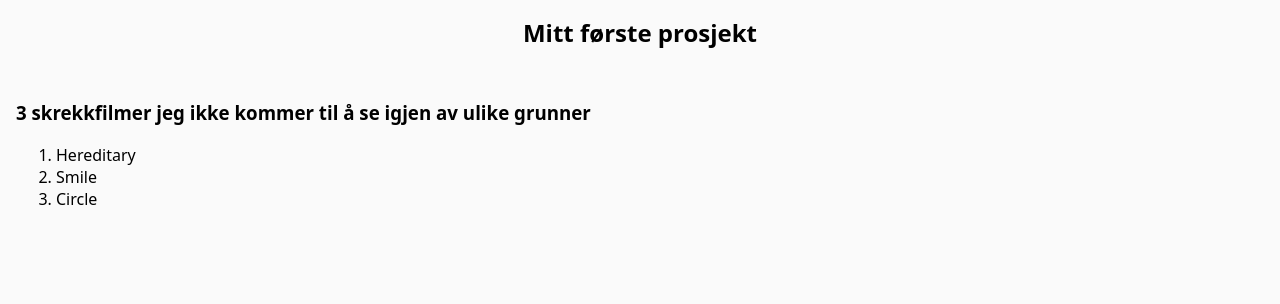
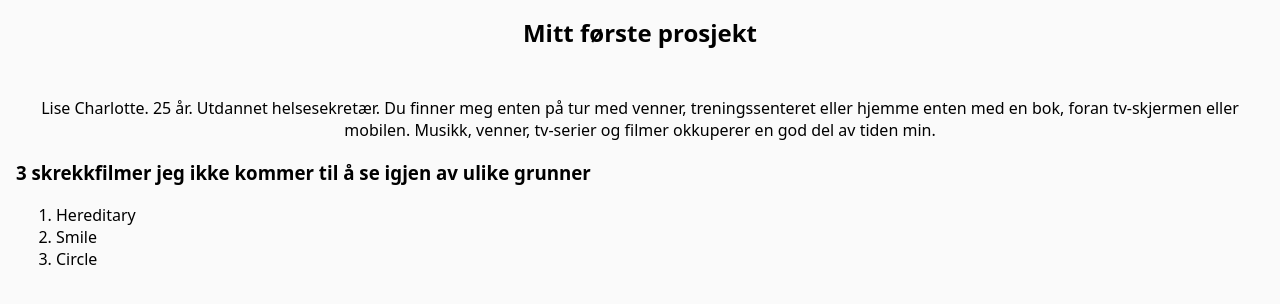
Before and after one commit to lise-charlotte/prosjekt-1, a website: page index.html in a window 1280 px wide. Drawn offline with Linux system fonts and the light colour scheme.

Commit message:
Added a paragraph below main, above list

```diff
--- a/index.html
+++ b/index.html
@@ -12,6 +12,7 @@
       <h1>Mitt første prosjekt</h1>
     </header>
     <main>
+      <p style="text-align: center;">Lise Charlotte. 25 år. Utdannet helsesekretær. Du finner meg enten på tur med venner, treningssenteret eller hjemme enten med en bok, foran tv-skjermen eller mobilen. Musikk, venner, tv-serier og filmer okkuperer en god del av tiden min.</p>
       <h3>3 skrekkfilmer jeg ikke kommer til å se igjen av ulike grunner</h3>
       <ol>
         <li>Hereditary</li>
```
